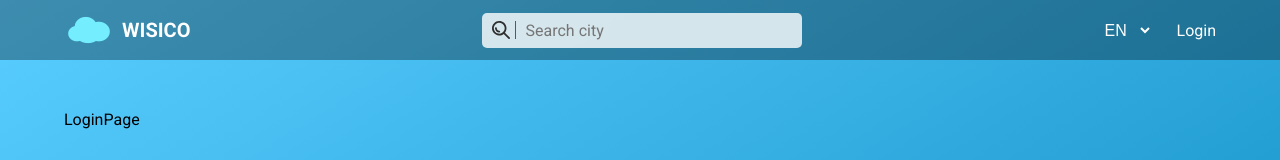
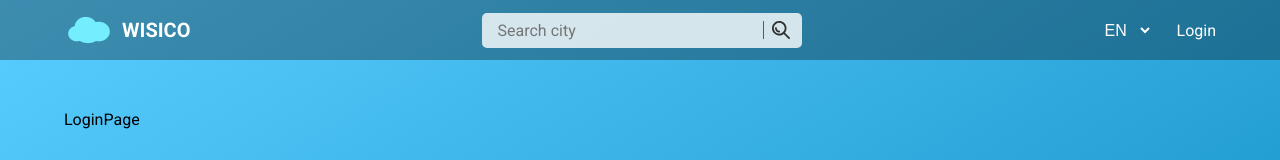
Before and after one commit to nert1n/weather-in-cities-vite, a React (Vite) app: page /auth/login in a window 1280 px wide. Shown: the top 160 px of the page. Built offline with nearby package versions, Linux system fonts and the light colour scheme.

Commit message:
feat: updated search input

```diff
--- a/package.json
+++ b/package.json
@@ -19,6 +19,7 @@
     "i18next-browser-languagedetector": "^8.0.0",
     "react": "^18.3.1",
     "react-dom": "^18.3.1",
+    "react-hook-form": "^7.52.1",
     "react-i18next": "^14.1.2",
     "react-redux": "^9.1.2",
     "react-router-dom": "^6.24.1"
--- a/src/app/styles/index.scss
+++ b/src/app/styles/index.scss
@@ -28,6 +28,8 @@
 
 	--yellow: #ebff34;
 	--yellow-hover: #e9ff6c;
+	--red: #ff3939;
+	--red-hover: #ff7979;
 }
 
 html {
--- a/src/features/search/ui/Search.module.scss
+++ b/src/features/search/ui/Search.module.scss
@@ -9,7 +9,7 @@
 	outline: 1px solid rgba(0, 0, 0, 0);
 	background-color: var(--background-input-color);
 	color: var(--text-color-black);
-	padding: 8px 16px 8px 5px;
+	padding: 8px 6px 8px 6px;
 	transition: all 0.4s ease 0s;
 
 	&:hover {
@@ -31,8 +31,8 @@
 		display: flex;
 		justify-content: center;
 		align-items: center;
-		border-right: 1px solid var(--border-color);
-		padding: 0 5px;
+		border-left: 1px solid var(--border-color);
+		padding: 0 6px 0 8px;
 	}
 
 	&__input {
--- a/src/features/search/ui/index.tsx
+++ b/src/features/search/ui/index.tsx
@@ -1,4 +1,4 @@
-import { useRef, useState } from "react";
+import { useForm } from "react-hook-form";
 import { useTranslation } from "react-i18next";
 import { useDispatch } from "react-redux";
 
@@ -7,49 +7,45 @@ import styles from "./Search.module.scss";
 import { syncState } from "../../../app/store/slices/citySlice.ts";
 import Magnifier from "../../../shared/lib/ui/icons/magnifier";
 
+interface IForm {
+  city: string;
+}
+
 export const Search = ({ className }: ISearch) => {
   const { t } = useTranslation();
   const dispatch = useDispatch();
-  const nodeRef = useRef(null);
 
-  const [cities, setCity] = useState("");
+  const { register, handleSubmit } = useForm<IForm>({ mode: "onBlur" });
 
-  const handleCitySave = (city: string) => {
-    setCity(city);
-  };
-
-  const handleCityChange = () => {
-    dispatch(syncState(cities));
+  const handleCityChange = ({ city }: IForm) => {
+    dispatch(syncState(city));
   };
 
   return (
-    <div className={`${styles.search} ${className}`}>
+    <form
+      className={`${styles.search} ${className}`}
+      onSubmit={handleSubmit(handleCityChange)}
+    >
+      <input
+        className={styles.search__input}
+        autoComplete="off"
+        type="text"
+        title={t("search.input")}
+        placeholder={t("search.input")}
+        {...register("city", {
+          required: "Город не может быть пустым!",
+        })}
+      />
       <button
         className={styles.search__button}
-        onClick={() => handleCityChange()}
         title={t("search.button")}
+        type="submit"
       >
         <Magnifier
           className={styles.search__icon}
           color={"var(--icon-color)"}
         />
       </button>
-      <input
-        className={styles.search__input}
-        autoComplete="off"
-        type="text"
-        name="seatch_city"
-        title={t("search.input")}
-        placeholder={t("search.input")}
-        ref={nodeRef}
-        value={cities}
-        onChange={(e) => handleCitySave(e.target.value)}
-        onKeyDown={(e) => {
-          if (e.key === "Enter") {
-            handleCityChange();
-          }
-        }}
-      />
-    </div>
+    </form>
   );
 };
```
Also changed, not shown: 2 other files (tests, documents, lock files or other folders).
